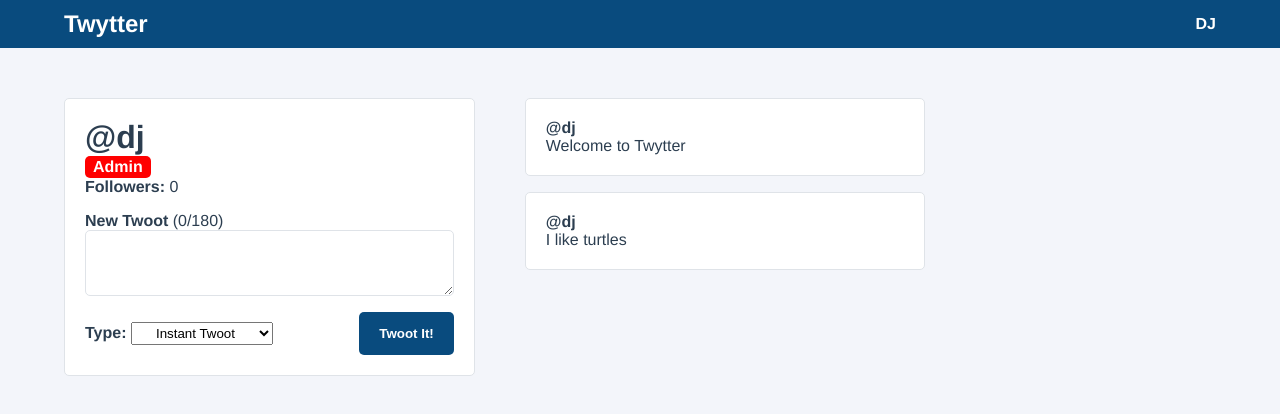
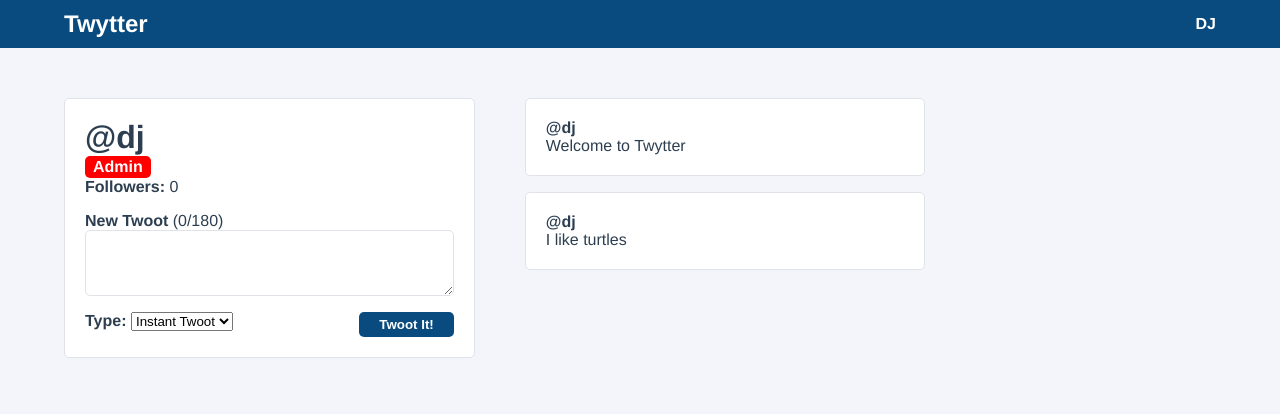
Before and after one commit to drj613/vue-twytter, a Vue app: page / in a window 1280 px wide. Shown: the top 414 px of the page. Built offline with nearby package versions, Linux system fonts and the light colour scheme.

Commit message:
styling tweak

```diff
--- a/src/components/CreateTwootPanel.vue
+++ b/src/components/CreateTwootPanel.vue
@@ -68,14 +68,6 @@ export default {
     display: flex;
     justify-content: space-between;
 
-    .create-twoot-type {
-      padding: 10px 0;
-    }
-
-    #newTwootType {
-      padding: 2px 20px;
-    }
-
     button {
       padding: 5px 20px;
       border-radius: 5px;
```
